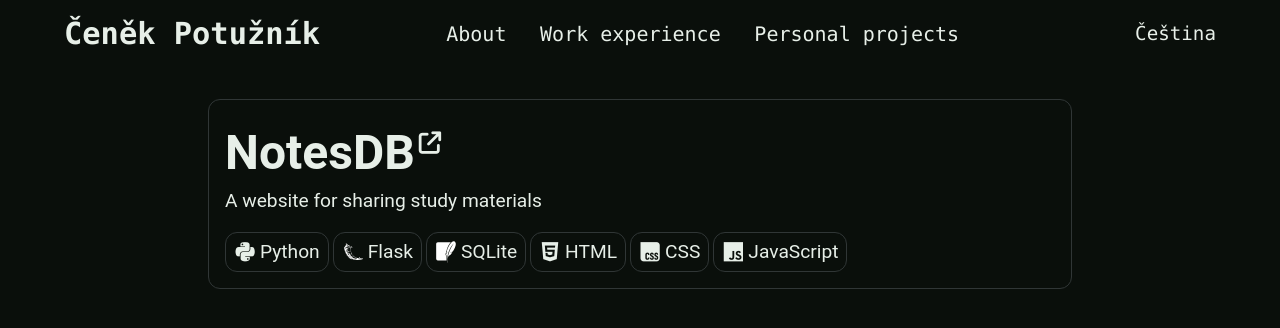
After one commit to cenekp74/portfolio-website, a Flask app: page /projects/notesdb in a window 1280 px wide. The commit adds this page. Shown: the top 328 px of the page. Run offline with Flask 3, Linux system fonts and the light colour scheme.

Commit message:
project page styling, notesdb project page base

```diff
--- a/app/routs.py
+++ b/app/routs.py
@@ -17,3 +17,7 @@ def work():
 @app.route('/projects')
 def projects():
     return render_template("projects.html")
+
+@app.route('/projects/<project_name>')
+def project(project_name):
+    return render_template(f"projects/{project_name}.html")
--- a/app/static/css/main.css
+++ b/app/static/css/main.css
@@ -7,7 +7,7 @@
     --text-color: var(--color-secondary);
     --text-color-muted: hsl(180, 20%, 55%);
     --division-line-color: hsl(180, 5%, 20%);
-    --link-color: var(var(--text-color));
+    --link-color: var(--text-color);
     --navbar-width-mobile: 240px;
     --border-radius: 12px;
 }
--- /dev/null
+++ b/app/static/css/project.css
@@ -0,0 +1,34 @@
+.project-header {
+    font-size: 1.2rem;
+    padding: 16px;
+    border: 1px solid var(--division-line-color);
+    border-radius: var(--border-radius);
+    position: relative;
+}
+
+.project-header h1 {
+    font-size: 3rem;
+    margin: 8px 0;
+}
+
+.project-link {
+    text-decoration: none;
+    display: flex;
+    transition: color .2s ease-in;
+    width: fit-content;
+}
+
+.project-link i {
+    font-size: 1.4rem;
+    position: relative;
+    top: 16px;
+    margin-left: 4px;
+}
+
+.project-link:hover {
+    color: var(--color-accent);
+}
+
+.project-description {
+    margin-bottom: 20px;
+}
--- a/app/templates/projects.html
+++ b/app/templates/projects.html
@@ -8,6 +8,7 @@
 
 <div class="projects">
     <div>
+        <a href="{{ url_for('project', project_name='notesdb') }}">
             <img class="project-image" src="{{ url_for('static', filename='img/projects/notesdb/notesdb.png') }}">
             <div class="project-details">
                 <div>
@@ -20,6 +21,7 @@
                     <div><img src="{{ url_for('static', filename='img/logos/sqlite.svg') }}"><span>SQLite</span></div>
                 </div>
             </div>
+        </a>
     </div>
 </div>
 
--- /dev/null
+++ b/app/templates/projects/notesdb.html
@@ -0,0 +1,29 @@
+{% extends 'base.html' %}
+
+{% block head %}
+<link rel="stylesheet" href="{{ url_for('static', filename='css/project.css') }}">
+<title>NotesDB | Cenek Potuznik</title>
+{% endblock %}
+
+
+{% block body %}
+    <div class="project-header">
+        <div>
+            <a class="project-link" href="https://notesdb.potuznik.dev" target="_blank">
+                <h1>NotesDB</h1>
+                <i class="fa-solid fa-arrow-up-right-from-square"></i>
+            </a>
+            <div class="project-description">A website for sharing study materials</div>
+        </div>
+        <div class="project-technologies">
+            <div><i class="fa-brands fa-python fa-fw"></i><span>Python</span></div>
+            <div><img src="{{ url_for('static', filename='img/logos/flask.svg') }}"><span>Flask</span></div>
+            <div><img src="{{ url_for('static', filename='img/logos/sqlite.svg') }}"><span>SQLite</span></div>
+            <div><i class="fa-brands fa-html5 fa-fw"></i><span>HTML</span></div>
+            <div><i class="fa-brands fa-css fa-fw"></i><span>CSS</span></div>
+            <div><i class="fa-brands fa-js fa-fw"></i><span>JavaScript</span></div>
+        </div>
+    </div>
+
+
+{% endblock %}
```
Also changed, not shown: app/static/img/projects/notesdb/favicon.png (added). Lines whose indentation alone changed are shown as unchanged.
